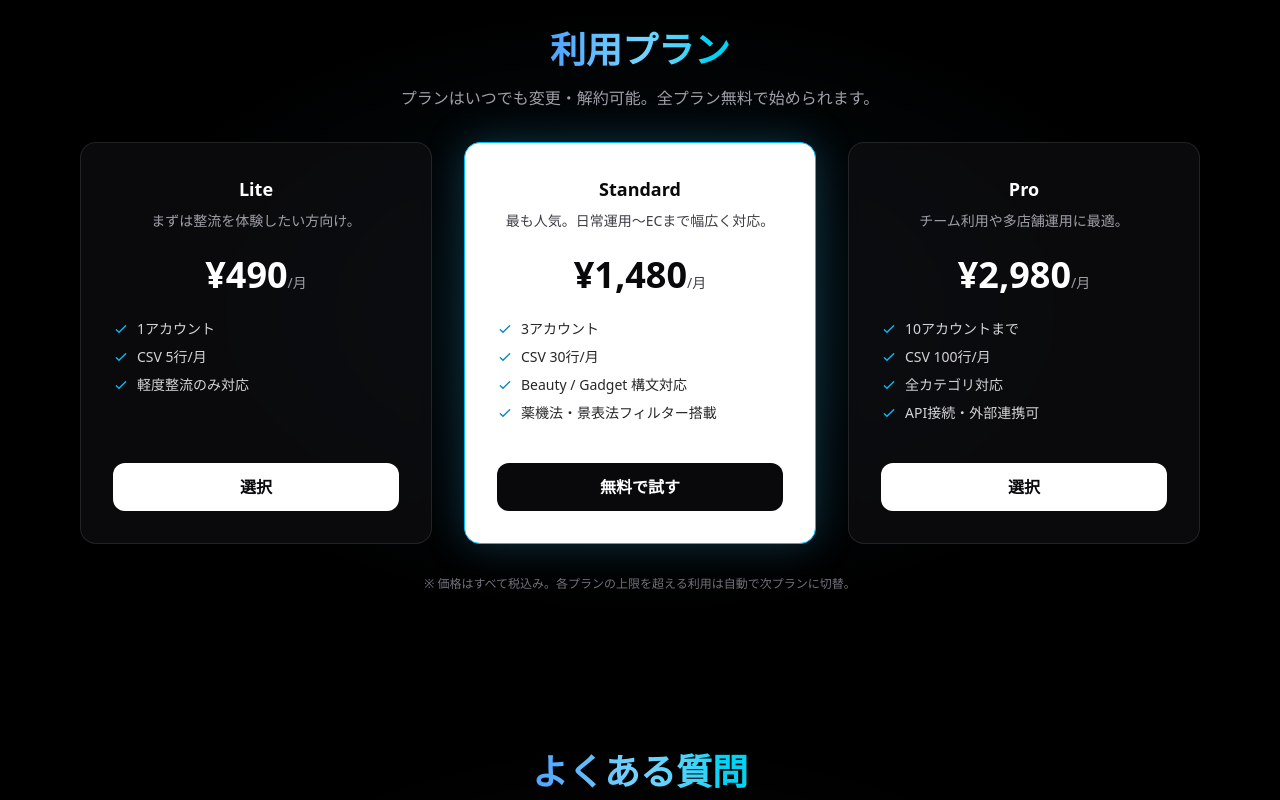
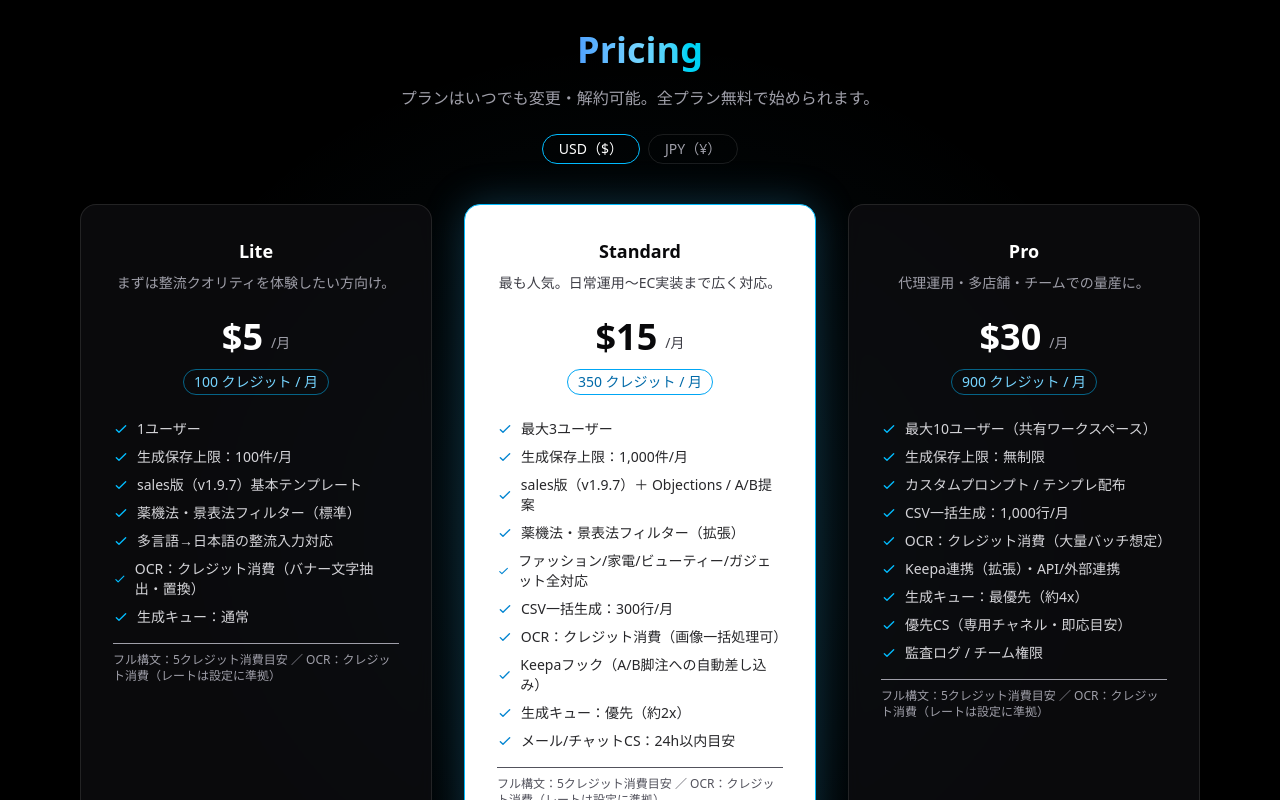
Before and after one commit to Waltz0820/boostsuite-app, a Next.js app: page / in a window 1280 px wide. Shown: the part 4360-5160 px from the top of the page. Built offline with nearby package versions, Linux system fonts and the light colour scheme.

Commit message:
feat: 変更内容

```diff
--- a/app/components/PricingDark.tsx
+++ b/app/components/PricingDark.tsx
@@ -3,70 +3,139 @@
 import React from "react";
 import Link from "next/link";
 
+type Currency = "USD" | "JPY";
+
 type Plan = {
   name: string;
-  price: string;
-  period: string;
+  priceUSD: number;         // $5 / $15 / $30
+  period: string;           // "/mo"
   description: string;
+  credits: number;          // 100 / 350 / 900
   features: string[];
   highlight?: boolean;
 };
 
+const fxDefault = 150; // 1 USD = 150 JPY（必要に応じて差し替え）
+
 const plans: Plan[] = [
   {
     name: "Lite",
-    price: "¥490",
-    period: "/月",
-    description: "まずは整流を体験したい方向け。",
-    features: ["1アカウント", "CSV 5行/月", "軽度整流のみ対応"],
+    priceUSD: 5,
+    period: "/mo",
+    description: "まずは整流クオリティを体験したい方向け。",
+    credits: 100,
+    features: [
+      "1ユーザー",
+      "生成保存上限：100件/月",
+      "sales版（v1.9.7）基本テンプレート",
+      "薬機法・景表法フィルター（標準）",
+      "多言語→日本語の整流入力対応",
+      "OCR：クレジット消費（バナー文字抽出・置換）",
+      "生成キュー：通常",
+    ],
   },
   {
     name: "Standard",
-    price: "¥1,480",
-    period: "/月",
-    description: "最も人気。日常運用〜ECまで幅広く対応。",
+    priceUSD: 15,
+    period: "/mo",
+    description: "最も人気。日常運用〜EC実装まで広く対応。",
+    credits: 350,
     features: [
-      "3アカウント",
-      "CSV 30行/月",
-      "Beauty / Gadget 構文対応",
-      "薬機法・景表法フィルター搭載",
+      "最大3ユーザー",
+      "生成保存上限：1,000件/月",
+      "sales版（v1.9.7）＋ Objections / A/B提案",
+      "薬機法・景表法フィルター（拡張）",
+      "ファッション/家電/ビューティー/ガジェット全対応",
+      "CSV一括生成：300行/月",
+      "OCR：クレジット消費（画像一括処理可）",
+      "Keepaフック（A/B脚注への自動差し込み）",
+      "生成キュー：優先（約2x）",
+      "メール/チャットCS：24h以内目安",
     ],
     highlight: true,
   },
   {
     name: "Pro",
-    price: "¥2,980",
-    period: "/月",
-    description: "チーム利用や多店舗運用に最適。",
+    priceUSD: 30,
+    period: "/mo",
+    description: "代理運用・多店舗・チームでの量産に。",
+    credits: 900,
     features: [
-      "10アカウントまで",
-      "CSV 100行/月",
-      "全カテゴリ対応",
-      "API接続・外部連携可",
+      "最大10ユーザー（共有ワークスペース）",
+      "生成保存上限：無制限",
+      "カスタムプロンプト / テンプレ配布",
+      "CSV一括生成：1,000行/月",
+      "OCR：クレジット消費（大量バッチ想定）",
+      "Keepa連携（拡張）・API/外部連携",
+      "生成キュー：最優先（約4x）",
+      "優先CS（専用チャネル・即応目安）",
+      "監査ログ / チーム権限",
     ],
   },
 ];
 
-export default function PricingDark() {
+function formatPrice(currency: Currency, usd: number, fx: number) {
+  if (currency === "USD") return `$${usd}`;
+  const jpy = Math.round(usd * fx);
+  return `¥${jpy.toLocaleString()}`;
+}
+
+export default function PricingDark({
+  initialCurrency = "USD",
+  fxRate = fxDefault,
+}: {
+  initialCurrency?: Currency;
+  fxRate?: number; // 例: 150。SSRで為替反映するならここを差替
+}) {
+  const [currency, setCurrency] = React.useState<Currency>(initialCurrency);
+
   return (
     <section className="py-20 bg-black text-white relative overflow-hidden">
-      {/* 背景の軽いグロー */}
+      {/* 背景のグロー */}
       <div className="absolute inset-0 bg-[radial-gradient(ellipse_at_center,rgba(56,189,248,0.08),transparent_60%)] pointer-events-none" />
 
       <div className="relative mx-auto max-w-6xl px-4 text-center">
         {/* Heading */}
         <h2 className="text-3xl md:text-4xl font-bold mb-4">
           <span className="bg-gradient-to-r from-blue-400 via-sky-300 to-cyan-400 bg-clip-text text-transparent">
-            利用プラン
+            Pricing
           </span>
         </h2>
-        <p className="text-zinc-400 mb-8 text-[15px] md:text-base">
+        <p className="text-zinc-400 mb-6 text-[15px] md:text-base">
           プランはいつでも変更・解約可能。全プラン無料で始められます。
         </p>
 
+        {/* 通貨トグル */}
+        <div className="mb-10 flex items-center justify-center gap-2">
+          <button
+            onClick={() => setCurrency("USD")}
+            className={`rounded-full px-4 py-1 text-sm border ${
+              currency === "USD"
+                ? "border-sky-400 text-white"
+                : "border-white/10 text-zinc-400 hover:text-white"
+            }`}
+            aria-pressed={currency === "USD"}
+          >
+            USD（$）
+          </button>
+          <button
+            onClick={() => setCurrency("JPY")}
+            className={`rounded-full px-4 py-1 text-sm border ${
+              currency === "JPY"
+                ? "border-sky-400 text-white"
+                : "border-white/10 text-zinc-400 hover:text-white"
+            }`}
+            aria-pressed={currency === "JPY"}
+          >
+            JPY（¥）
+          </button>
+        </div>
+
         {/* プランカード */}
         <div className="grid md:grid-cols-3 gap-8">
-          {plans.map((plan, i) => (
+          {plans.map((plan, i) => {
+            const priceText = formatPrice(currency, plan.priceUSD, fxRate);
+            return (
               <div
                 key={i}
                 className={`rounded-2xl border ${
@@ -91,20 +160,34 @@ export default function PricingDark() {
                     {plan.description}
                   </p>
 
-                <div className="mt-6">
+                  <div className="mt-6 flex items-end justify-center gap-2">
                     <span
                       className={`text-4xl font-bold ${
                         plan.highlight ? "text-zinc-950" : "text-white"
                       }`}
                     >
-                    {plan.price}
+                      {priceText}
                     </span>
                     <span
-                    className={`text-sm ${
+                      className={`text-sm pb-1 ${
                         plan.highlight ? "text-zinc-700" : "text-zinc-400"
                       }`}
                     >
-                    {plan.period}
+                      /月
+                    </span>
+                  </div>
+
+                  {/* クレジット表示 */}
+                  <div className="mt-3 text-sm">
+                    <span
+                      className={`inline-flex items-center rounded-full px-2.5 py-0.5 border ${
+                        plan.highlight
+                          ? "border-sky-500 text-sky-700"
+                          : "border-sky-400/50 text-sky-300"
+                      }`}
+                      title="毎月付与される生成クレジット数（フル構文=5クレジット目安）"
+                    >
+                      {plan.credits.toLocaleString()} クレジット / 月
                     </span>
                   </div>
 
@@ -124,6 +207,7 @@ export default function PricingDark() {
                           stroke="currentColor"
                           strokeWidth="2"
                           viewBox="0 0 24 24"
+                          aria-hidden="true"
                         >
                           <path
                             strokeLinecap="round"
@@ -134,10 +218,18 @@ export default function PricingDark() {
                         {feature}
                       </li>
                     ))}
+                    {/* 補足（単価目安） */}
+                    <li
+                      className={`pt-2 border-t mt-4 text-xs ${
+                        plan.highlight ? "text-zinc-600" : "text-zinc-400"
+                      }`}
+                    >
+                      フル構文：5クレジット消費目安 ／ OCR：クレジット消費（レートは設定に準拠）
+                    </li>
                   </ul>
                 </div>
 
-              {/* CTAボタン（プラン内のみ） */}
+                {/* CTAボタン */}
                 <Link
                   href="/tool"
                   className={`mt-10 inline-block w-full rounded-xl px-6 py-3 font-semibold transition
@@ -150,13 +242,17 @@ export default function PricingDark() {
                   {plan.highlight ? "無料で試す" : "選択"}
                 </Link>
               </div>
-          ))}
+            );
+          })}
         </div>
 
         {/* 備考 */}
-        <p className="mt-8 text-xs text-zinc-500">
-          ※ 価格はすべて税込み。各プランの上限を超える利用は自動で次プランに切替。
-        </p>
+        <div className="mt-8 space-y-1 text-xs text-zinc-500">
+          <p>※ 価格はUSD基準。JPYは概算（為替により変動）。</p>
+          <p>※ クレジットは毎月リセット。上限超過時は追加購入またはプラン変更をご検討ください。</p>
+          <p>※ CSV・API・Keepaはプランにより利用範囲が異なります。</p>
+          <p>※ 機能は今後予告なく改良・変更となる場合があります。</p>
+        </div>
       </div>
     </section>
   );
```
Lines whose indentation alone changed are shown as unchanged.
